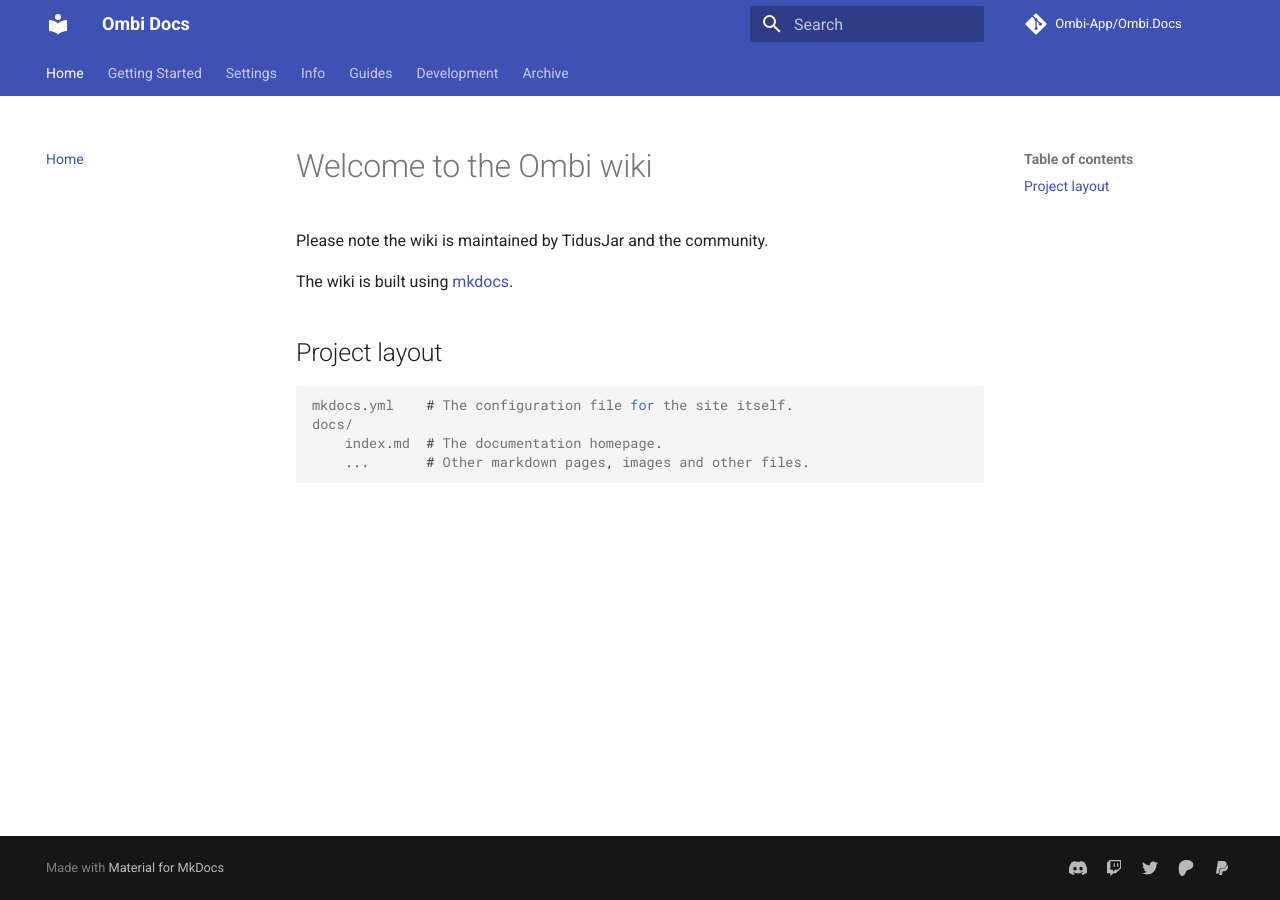
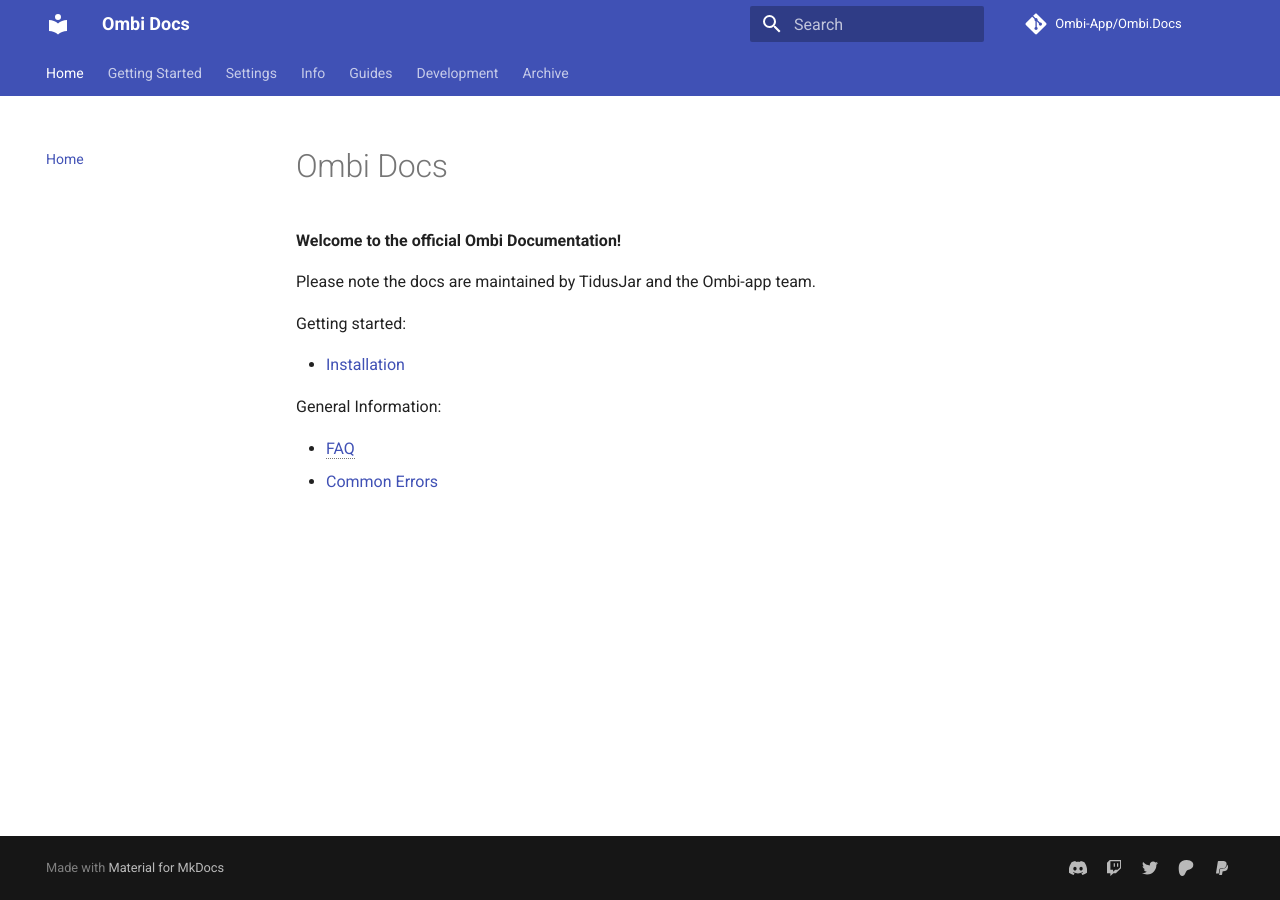
Before and after one commit to Ombi-app/Ombi.Docs, an MkDocs documentation site: the page built from docs/index.md, in a window 1280 px wide. Built offline with MkDocs 1.6.1 and Material for MkDocs 9.7.7, drawn with Linux system fonts in a browser that asks for light colours; comment, search, counter and statistics services are not loaded.

Commit message:
Create new index page #39

```diff
--- a/docs/index.md
+++ b/docs/index.md
@@ -1,12 +1,16 @@
-# Welcome to the Ombi wiki
+# Ombi Docs
 
-Please note the wiki is maintained by TidusJar and the community.
+--8<-- "assets/glossary.md"
 
-The wiki is built using [mkdocs](https://www.mkdocs.org).
+**Welcome to the official Ombi Documentation!**
 
-## Project layout
+Please note the docs are maintained by TidusJar and the Ombi-app team.
 
-    mkdocs.yml    # The configuration file for the site itself.
-    docs/
-        index.md  # The documentation homepage.
-        ...       # Other markdown pages, images and other files.
+Getting started:
+
+- [Installation](./guides/installation)
+
+General Information:
+
+- [FAQ](./info/faq)
+- [Common Errors](./info/common-errors)
```
